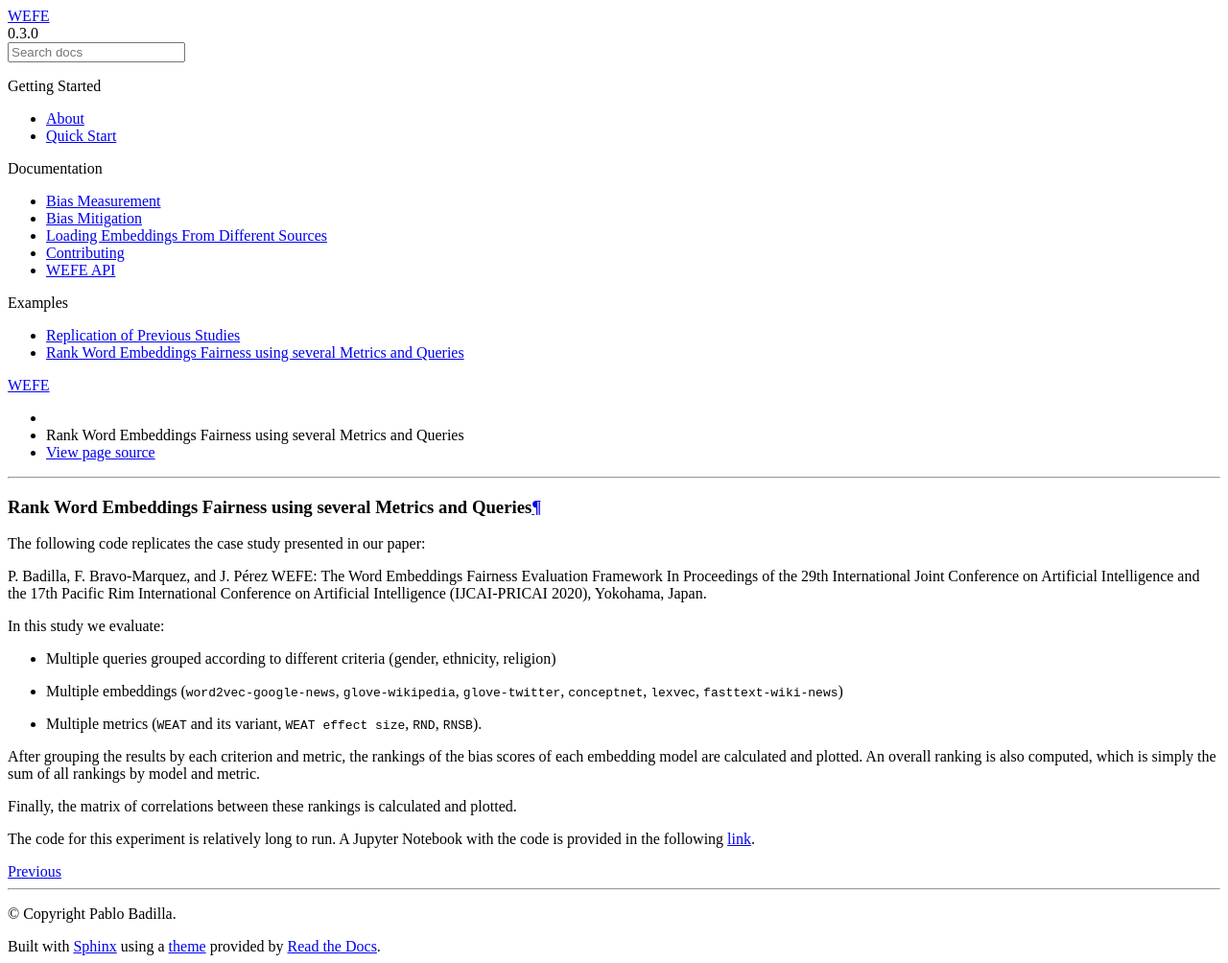
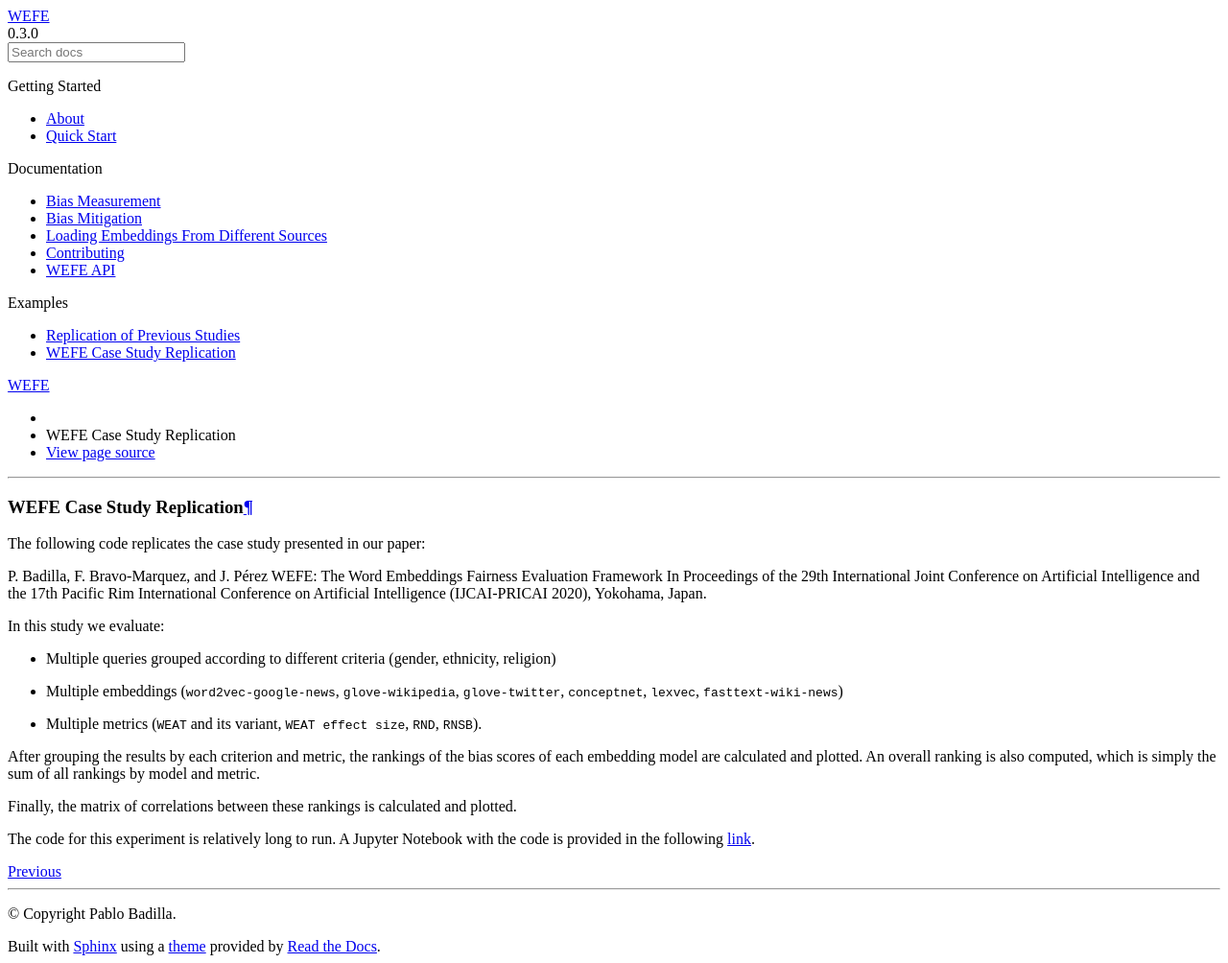
Before and after one commit to dccuchile/wefe, a Sphinx documentation site: the page built from doc/rank.rst, in a window 1280 px wide. Shown: the whole page at 96% size. Built offline with Sphinx 7.4.7 and the Read the Docs theme 2.0.0, drawn with Linux system fonts in a browser that asks for light colours.

Commit message:
Several doc fixes

```diff
--- a/doc/about.rst
+++ b/doc/about.rst
@@ -326,9 +326,10 @@ P. Badilla, F. Bravo-Marquez, and J. Pérez
 29th International Joint Conference on Artificial Intelligence and the 17th
 Pacific Rim International Conference on Artificial Intelligence (IJCAI-PRICAI 2020), Yokohama, Japan. <https://www.ijcai.org/Proceedings/2020/60>`_
 
-The author's version can be found at the following `link <https://felipebravom.com/publications/ijcai2020.pdf>`_.
+The author's version can be found at the following `link <https://felipebravom.com/publications/ijcai2020.pdf>`__.
 
 Bibtex:
+
 ::
     @InProceedings{wefe2020,
         title     = {WEFE: The Word Embeddings Fairness Evaluation Framework},
@@ -342,6 +343,7 @@ Bibtex:
         doi       = {10.24963/ijcai.2020/60},
         url       = {https://doi.org/10.24963/ijcai.2020/60},
         }
+
 
 Roadmap
 =======
@@ -360,7 +362,7 @@ License
 
 WEFE is licensed under the BSD 3-Clause License.
 
-Details of the license on this `link <https://github.com/dccuchile/wefe/blob/master/LICENSE>`_.
+Details of the license on this `link <https://github.com/dccuchile/wefe/blob/master/LICENSE>`__.
 
 Team
 ====
--- a/doc/rank.rst
+++ b/doc/rank.rst
@@ -1,6 +1,6 @@
-===============================================================
-Rank Word Embeddings Fairness using several Metrics and Queries
-===============================================================
+===========================
+WEFE Case Study Replication
+===========================
 
 The following code replicates the case study presented in our paper:
 
--- a/doc/replications.rst
+++ b/doc/replications.rst
@@ -9,7 +9,7 @@ Below we list some examples:
 WEAT Replication
 ================
 
-The following `notebook <https://github.com/dccuchile/wefe/blob/master/examples/WEAT_experiments.ipynb>`_ reproduces the experiments performed in the following paper:
+The following `notebook <https://github.com/dccuchile/wefe/blob/master/examples/WEAT_experiments.ipynb>`__ reproduces the experiments performed in the following paper:
 
     Semantics derived automatically from language corpora contain human-like biases.
     Aylin Caliskan, Joanna J. Bryson, Arvind Narayanan
@@ -25,7 +25,7 @@ The following `notebook <https://github.com/dccuchile/wefe/blob/master/examples/
 RNSB Replication
 ================
 
-The following `notebook <https://github.com/dccuchile/wefe/blob/master/examples/RNSB_experiments.ipynb>`_ replicates the experiments carried out in the following paper:
+The following `notebook <https://github.com/dccuchile/wefe/blob/master/examples/RNSB_experiments.ipynb>`__ replicates the experiments carried out in the following paper:
 
     Chris Sweeney and Maryam Najafian.
     A transparent framework for evaluating unintended demographic bias in word embeddings.
@@ -123,4 +123,4 @@ The following `notebook <https://github.com/dccuchile/wefe/blob/master/examples/
   This code is not executed when compiling the documentation due to the long
   processing time.
   Instead, the tables and plots of these results were embedded.
-  The code is available for execution in the following `notebook <https://github.com/dccuchile/wefe/blob/master/examples/RNSB_experiments.ipynb>`_.
+  The code is available for execution in the following `notebook <https://github.com/dccuchile/wefe/blob/master/examples/RNSB_experiments.ipynb>`__.
```
Also changed, not shown: doc/api.rst (+32 -0 lines), doc/contribute.rst (+4 -4 lines), wefe/__init__.py (+10 -0 lines), 8 other files.
